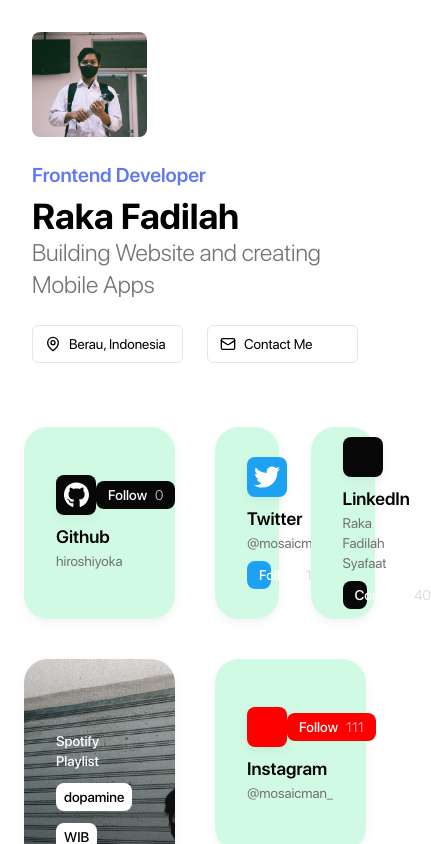
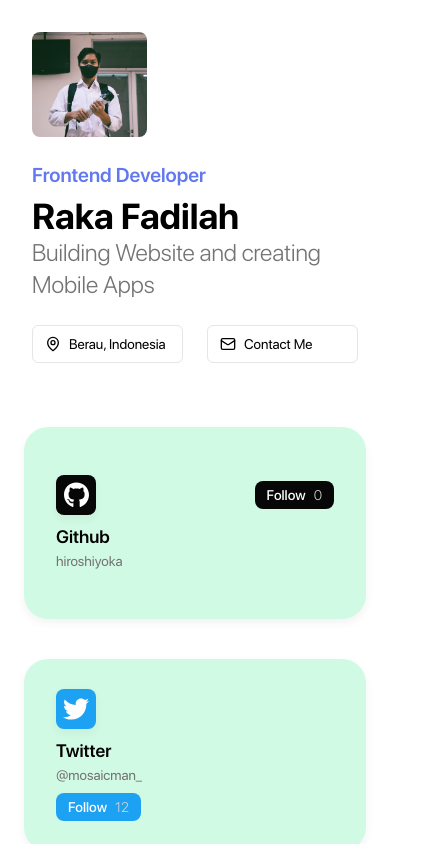
Before and after one commit to hiroshiyoka/hiroshiy.bento, a Next.js app: page / in a window 390 px wide. Shown: the top 844 px of the page, 431 px wide, since content can reach past the window. Built offline with nearby package versions, Linux system fonts and the light colour scheme.

Commit message:
feat: add responsive grid columns and change variants size

```diff
--- a/components/grid.item.tsx
+++ b/components/grid.item.tsx
@@ -2,15 +2,15 @@ import { cn } from "@/utils/cn";
 import { cva, type VariantProps } from "class-variance-authority";
 import React from "react";
 
-const variants = cva (
+const variants = cva(
   "shadow-grid rounded-3xl bg-white dark:bg-neutral-900 flex flex-col justify-center",
   {
     variants: {
       size: {
         "1x2": "col-span-1 row-span-2 p-8",
-        "2x1": "col-span-2 row-span-1 px-8 py-4",
-        "2x2": "col-span-2 row-span-2 p-8",
-        "2x4": "col-span-2 row-span-4 relative overflow-hidden",
+        "2x1": "col-span-1 md:col-span-2 row-span-1 px-8 py-4",
+        "2x2": "col-span-1 md:col-span-2 row-span-2 p-8",
+        "2x4": "col-span-1 md:col-span-2 row-span-4 relative overflow-hidden",
       },
     },
     defaultVariants: {
@@ -19,7 +19,9 @@ const variants = cva (
   }
 );
 
-type GridItemsProps = {children: React.ReactNode} & VariantProps<typeof variants>;
+type GridItemsProps = { children: React.ReactNode } & VariantProps<
+  typeof variants
+>;
 
 const GridItems = ({ size, children }: GridItemsProps) => {
   return (
@@ -29,4 +31,4 @@ const GridItems = ({ size, children }: GridItemsProps) => {
   );
 };
 
-export default GridItems
+export default GridItems;
--- a/components/right.side.tsx
+++ b/components/right.side.tsx
@@ -8,7 +8,7 @@ import SpotifyPlaylist from "./grid-items/spotify.playlist";
 const RightSide = () => {
   return (
     <div className="flex-1 h-full">
-      <div className="w-full h-full p-6 xl:overflow-y-auto grid grid-cols-4 auto-rows-[76px] gap-10">
+      <div className="w-full h-full p-6 xl:overflow-y-auto grid grid-cols-1 md:grid-cols-4 auto-rows-[76px] gap-10">
         {siteConfig.items.map((item, index) => {
           return (
             <GridItems key={item.title + index} size={item.layout}>
```
